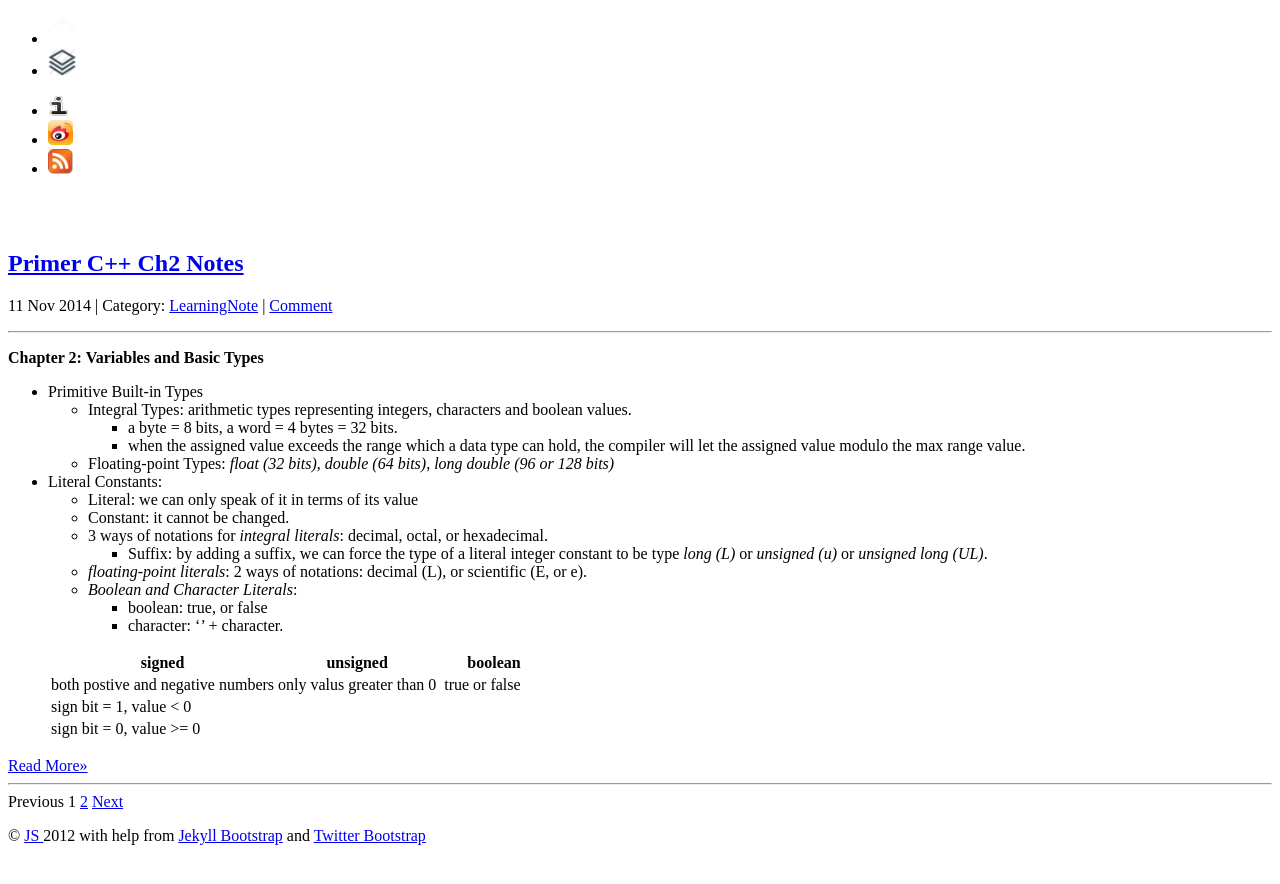
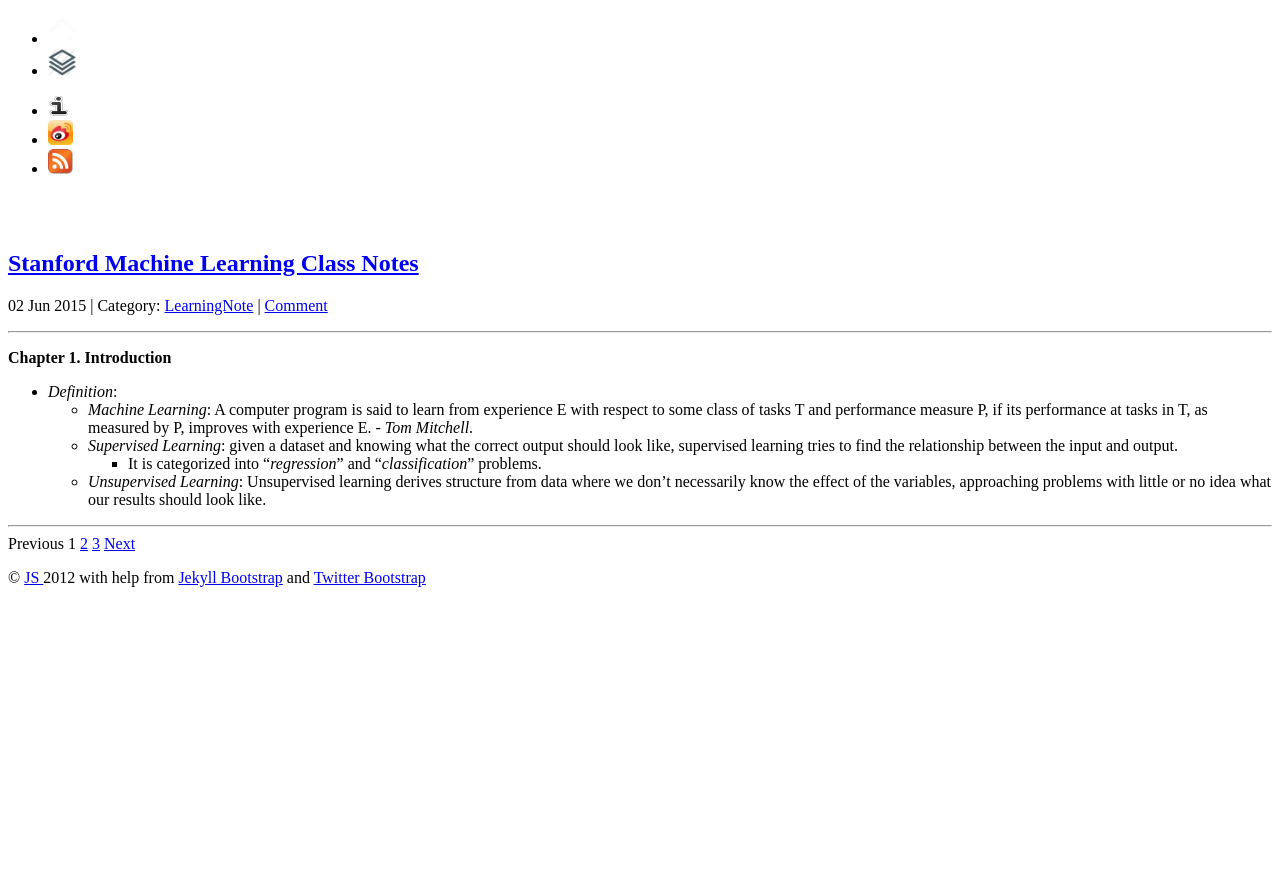
Before and after one commit to 0xAS/0xas.github.com, a Jekyll site: the page built from index.html, in a window 1280 px wide. Shown: the top 884 px of the page. Built offline with Jekyll 4.4.1, drawn with Linux system fonts in a browser that asks for light colours; the list of posts is cut into pages by our own code.

```diff
--- a/_posts/2014-11-11-Primer-C++-Ch2-Notes.md
+++ b/_posts/2014-11-11-Primer-C++-Ch2-Notes.md
@@ -354,3 +354,16 @@ tags : [C++Primer, Basis]
             - If the key is not in the *multimap* or *multiset*, *lower_bound* and *upper_bound* will return the same iterator, indicating that there is no such element in the container. Moreover, they will return an iterator referring to the point at which the key can be inserted without disrupting the order within the container.
         * *m.equal_range(key)*: it returns a pair of iterators. If the key is present, then the first iterator refers to the first instance of the key and the second iterator refers to one past the last instance of the key. If no matching element found, both the first and second iterator refer to the position where this key could be inserted.
     + Knowing what operations we need to provide can help us see what data structures we'll need and how we might implement those actions.
+
+**Chapter 11 Generic Algorithms**
+
+- Definitions:
+    + *inserter*: an inserter is an iterator adaptor that takes a container and yields an iterator that inserts elements into the specified container.
+        * There are three kinds of inserters:
+            - *back_inserter*: it creates an iterator that uses *push_ack*.
+            - *front_inserter*: it uses *push_front*.
+                + We can only use *front_inserter* only if the container has a push_front operation.
+            - *inserter*: it uses *insert*. Its second argument is an iterator indicating the position ahead of which insertion should begin.
+- Notes:
+    + Generic algorithms are type independent. They achieve their type independence by operating in terms of iterators.
+    + Iterators can be categorized by the operations that they support: *input, output, forward, bidirectional* and *random access*.
--- /dev/null
+++ b/_posts/2015-06-02-Stanford-Machine-Learning-Class-Notes.md
@@ -0,0 +1,14 @@
+---
+layout : post
+category : LearningNote
+tags : [MachineLearning, Basis]
+---
+{% include JB/setup %}
+
+**Chapter 1. Introduction**
+
+- *Definition*:
+    + *Machine Learning*: A computer program is said to learn from experience E with respect to some class of tasks T and performance measure P, if its performance at tasks in T, as measured by P, improves with experience E. - *Tom Mitchell*.
+    + *Supervised Learning*: given a dataset and knowing what the correct output should look like, supervised learning tries to find the relationship between the input and output.
+        * It is categorized into "*regression*" and "*classification*" problems.
+    + *Unsupervised Learning*: Unsupervised learning derives structure from data where we don't necessarily know the effect of the variables, approaching problems with little or no idea what our results should look like.
```
